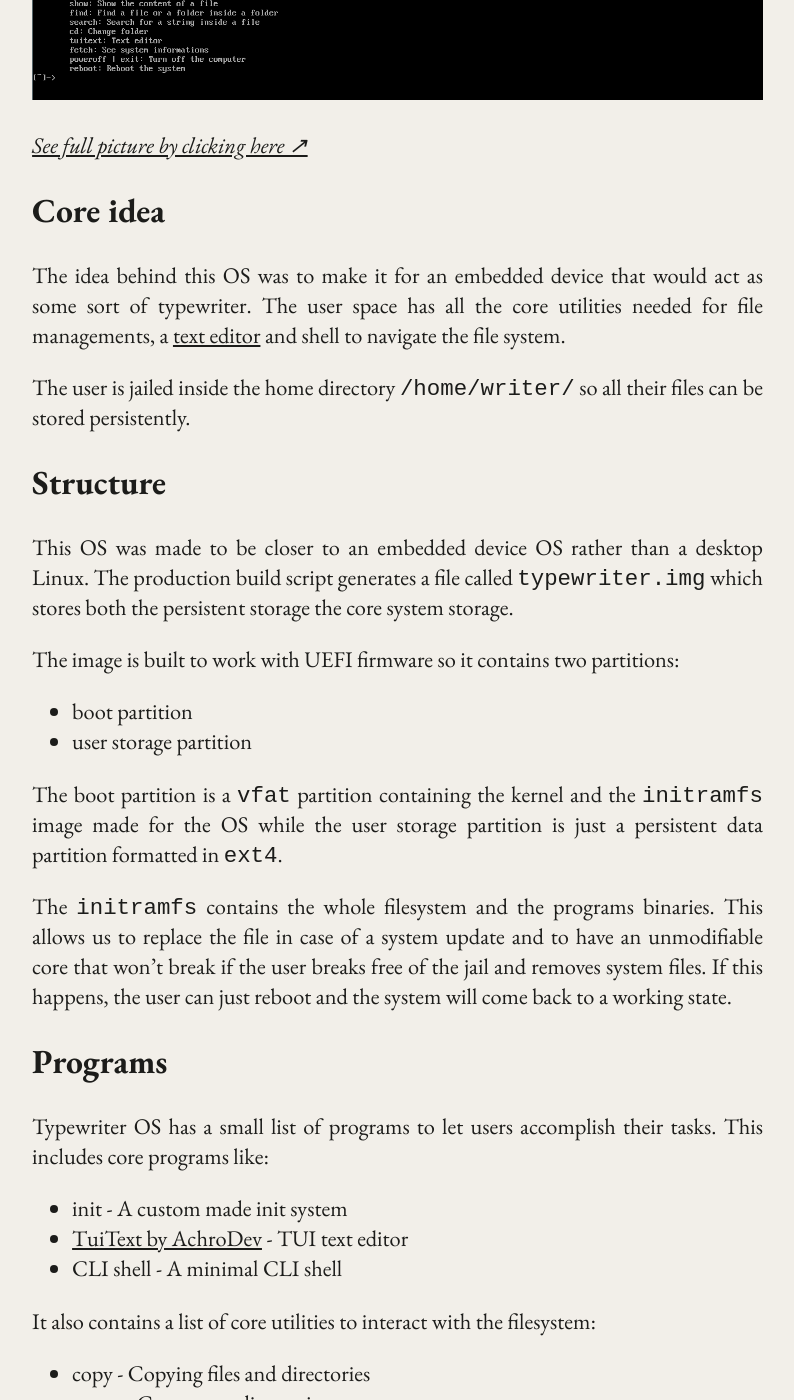
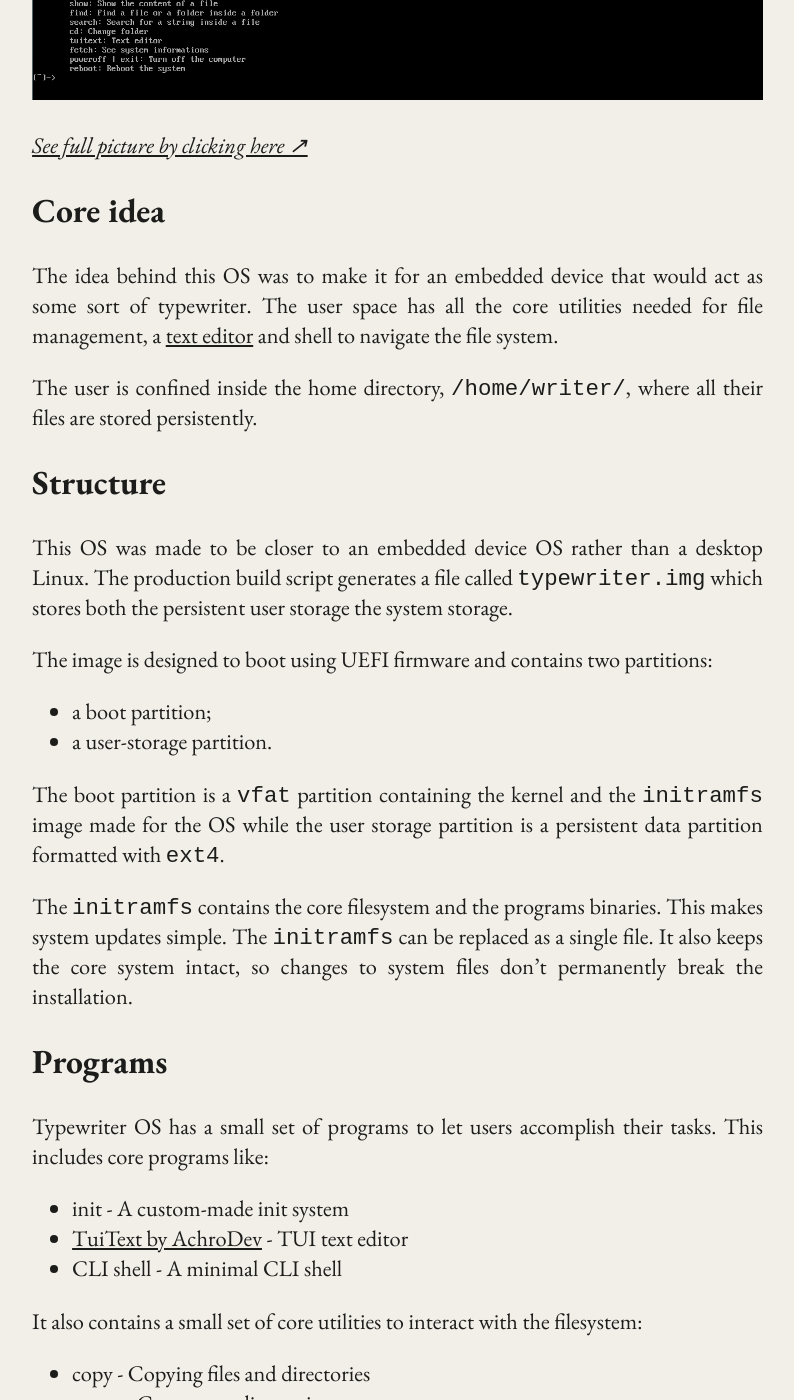
Before and after one commit to eFournierRobert/eFournierRobert.github.io, a Jekyll site: the page built from _projects/typewriter.md, in a window 1280 px wide and 1400 px high, scrolled down 582 px. Shown: the whole window, without its empty margins (178-972 px from the left). Built offline with Jekyll 4.4.1, drawn with Linux system fonts in a browser that asks for light colours; some of the changed text lies outside the part shown.

Commit message:
small changes to project page2

```diff
--- a/_projects/typewriter.md
+++ b/_projects/typewriter.md
@@ -5,15 +5,15 @@ excerpt_separator: <!--excerpt-end-->
 ---
 
 <div class="muted">
-    Simple, Linux based embedded x86_64 OS
+    Simple, Linux-based embedded x86_64 OS
 </div>
 <!--excerpt-end-->
 
 # Typewriter OS
 ---
-Codeberg Repo : [typewriter-os](https://codeberg.org/efournierrobert/typewriter-os)
+Codeberg Repository : [typewriter-os](https://codeberg.org/efournierrobert/typewriter-os)
 
-OS user space: [Modern operating systems](/2026/08/12/modern-os.html)
+Related article: [Modern operating systems](/2026/08/12/modern-os.html)
 
 ---
 
@@ -23,42 +23,43 @@ Typewriter OS is a small, purpose-built CLI x86_64 operating system based on Lin
 
 ## Core idea
 The idea behind this OS was to make it for an embedded device that would act as some sort of typewriter.
-The user space has all the core utilities needed for file managements, a [text editor](https://github.com/AchroDev/TuiText) and shell to navigate the file system.
+The user space has all the core utilities needed for file management, a [text editor](https://github.com/AchroDev/TuiText) and shell to navigate the file system.
 
-The user is jailed inside the home directory `/home/writer/` so all their files can be stored persistently.
+The user is confined inside the home directory, `/home/writer/`, where all their files are stored persistently.
 
 ## Structure
 
 This OS was made to be closer to an embedded device OS rather than a desktop Linux. The production build script generates a file called `typewriter.img` which
-stores both the persistent storage the core system storage.
+stores both the persistent user storage the system storage.
 
-The image is built to work with UEFI firmware so it contains two partitions:
-- boot partition
-- user storage partition
+The image is designed to boot using UEFI firmware and contains two partitions:
+- a boot partition;
+- a user-storage partition.
 
-The boot partition is a `vfat` partition containing the kernel and the `initramfs` image made for the OS while the user storage partition is just a persistent data
-partition formatted in `ext4`.
+The boot partition is a `vfat` partition containing the kernel and the `initramfs` image made for the OS while the user storage partition is a persistent data
+partition formatted with `ext4`.
 
-The `initramfs` contains the whole filesystem and the programs binaries. This allows us to replace the file in case of a system update and to have an unmodifiable core
-that won't break if the user breaks free of the jail and removes system files. If this happens, the user can just reboot and the system will come back to a working
-state.
+The `initramfs` contains the core filesystem and the programs binaries. This makes system updates simple. The `initramfs` can be replaced as a single file.
+It also keeps the core system intact, so changes to system files don't permanently break the installation.
 
 ## Programs
 
-Typewriter OS has a small list of programs to let users accomplish their tasks. This includes core programs like:
-- init - A custom made init system
+Typewriter OS has a small set of programs to let users accomplish their tasks. This includes core programs like:
+
+- init - A custom-made init system
 - [TuiText by AchroDev](https://github.com/AchroDev/TuiText) - TUI text editor
 - CLI shell - A minimal CLI shell
 
-It also contains a list of core utilities to interact with the filesystem:
+It also contains a small set of core utilities to interact with the filesystem:
+
 - copy - Copying files and directories
 - create - Create new directories
 - delete - Delete a file or a directory
 - fetch - See system information
 - find - Find a file in a given directory
-- list - List the content of a directory
+- list - List the contents of a directory
 - move - Move a file or a directory
 - new - Create a new file
 - rename - Rename a file or a directory
-- search - Search a specific substring in a file
+- search - Search for a specific substring in a file
 - show - Show the content of a file
```
